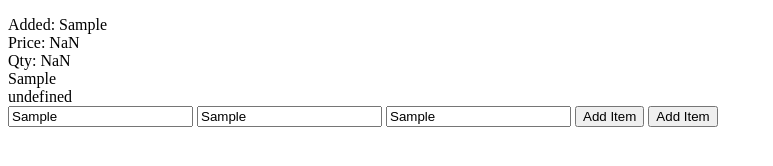
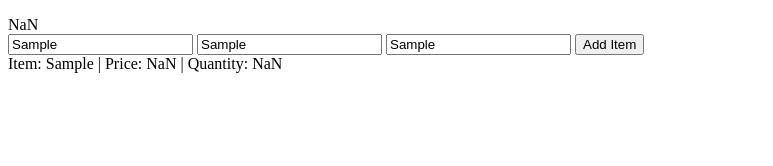
Before and after one commit to jonkrause/-Krause-Lab08ShoppingDOM, a plain HTML site: page index.html in a window 1280 px wide. Both pictures are taken after typing "Sample", "Sample", "Sample" into the empty fields and a click on the button "Add Item". Shown: the whole page, without its empty margins (0-773 px from the left). Drawn offline with Linux system fonts and the light colour scheme.

Commit message:
added div with list items. math still wonky

```diff
--- a/index.html
+++ b/index.html
@@ -18,17 +18,17 @@
             <div id="divList">
 
             </div>
-            <div id="total">
+            <div id="divTotal">
 
             </div>
         </div>
         <input type="text" id="addText" placeholder="Add Item to List" value="" >
         <input type="text" id="priceText" placeholder="Item Price" value="" >
-        <input type="text" id="quantText" placeholder="Item Price" value="" >
+        <input type="text" id="quantText" placeholder="Quantity" value="" >
 
 
         <button type="button" id="addItem" onclick="x++;addItemFunc()">Add Item</button>
-        <button type="button" id="showItem" onclick="runTotal()">Add Item</button>
+
     </div>
 
 
--- a/script03.js
+++ b/script03.js
@@ -26,35 +26,28 @@
 
     console.log(array01);
 
-    // insert action to make seperate div for each property here
-
-    document.getElementById("divList").innerHTML = newItem;
-    document.getElementById("total").innerHTML = total;
-    document.getElementById("arrName").innerHTML = "Added: " + newItem;
-    document.getElementById("arrPrice").innerHTML = "Price: " + newPrice;
-    document.getElementById("arrQuant").innerHTML = "Qty: " + newQuant;
-
-
-
-
-// totals function start
+// insert action to make seperate div for each property here
+//    var autoDiv = document.createElement("div");
+//    autoDiv.id = "newDiv" + x;
+//    document.body.appendChild (autoDiv);
+    runTotal();
 
     var subTotal;
-
     function runTotal() {
         subTotal = 0;
         array01.forEach(function (food) {
             subTotal += food.price;
             // console.log(food.price);
 
-        })
-    }
+        });
+    };
 
-    runTotal();
 
     var salesTax = .06;
-    var total = subTotal + ((subTotal * newQuant) * .06);
-    var newTax = ((subTotal * newQuant) * .06).toFixed(2);
+    var newTax = ((subTotal * newQuant) * .06);
+    var total = (newQuant * newPrice) + newTax;
+    var finalTotal = total + newQuant * newPrice;
+    console.log("final: " + finalTotal);
 
     console.log("new tax: " + newTax);
 
@@ -64,4 +57,26 @@
     console.log("Total: " + "$ " + total.toFixed(2));
     runTotal();
 
+    var newDiv = document.createElement('div');
+    newDiv.innerHTML = "Item: " + newItem + " | Price: " + newPrice + " | Quantity: " + newQuant;
+    newDiv.setAttribute('class', 'listClass');
+    document.body.appendChild(newDiv);
+    document.getElementById("divTotal").innerHTML = total.toFixed(2);
+
+//
+//    document.getElementById("newDiv").innerHTML = newItem;
+//    document.getElementById("total").innerHTML = total;
+//    document.getElementById("arrName").innerHTML = "Added: " + newItem;
+//    document.getElementById("arrPrice").innerHTML = "Price: " + newPrice;
+//    document.getElementById("arrQuant").innerHTML = "Qty: " + newQuant;
+
+
+
+
+// totals function start
+
+
+
+
+
 };
```
